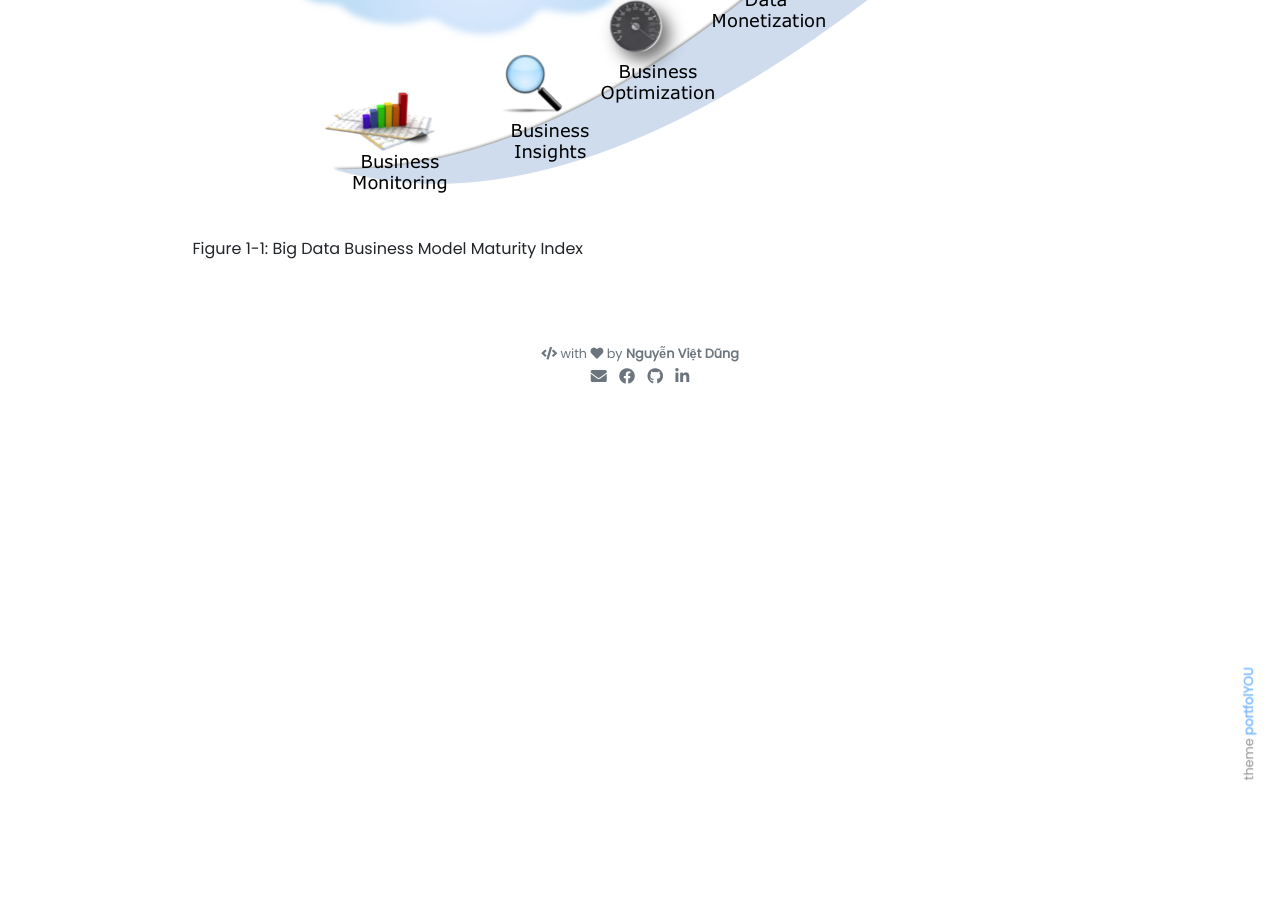
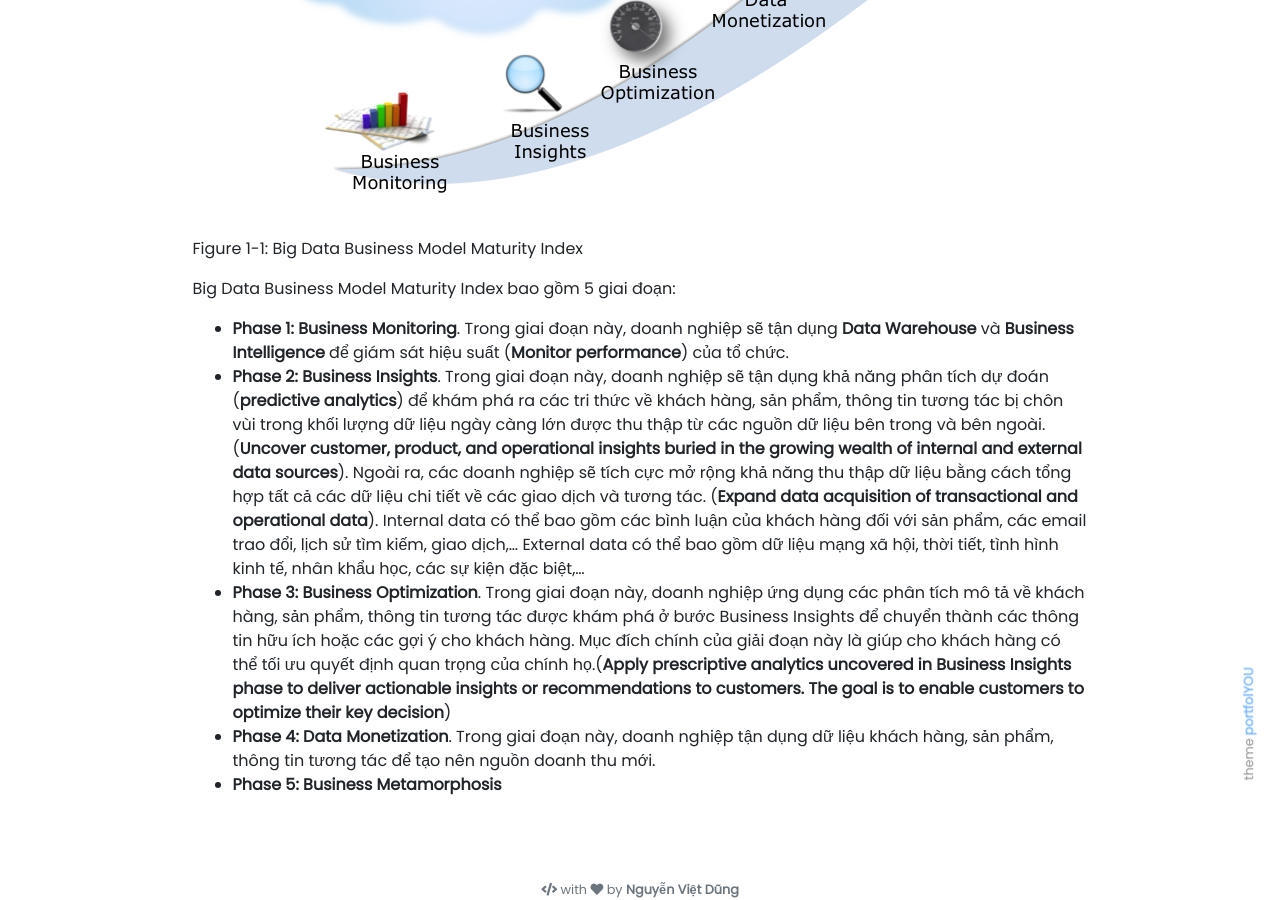
Before and after one commit to dungnv0696/nhathomongmo, a Jekyll site: the page built from _posts/2022-05-31-business-potential-big-data.md, in a window 1280 px wide and 900 px high, scrolled down 1125 px. Built offline with Jekyll 4.4.1, drawn with Linux system fonts in a browser that asks for light colours; nearby versions of some CDN libraries; our own code applies the rules of GitHub Pages for plain Markdown files; comment, search, counter and statistics services are not loaded; before the commit the page ends 1530 px from its top, so only the background shows below that; some of the changed text lies outside the part shown.

Commit message:
Update 2022-05-31-business-potential-big-data.md

```diff
--- a/_posts/2022-05-31-business-potential-big-data.md
+++ b/_posts/2022-05-31-business-potential-big-data.md
@@ -27,3 +27,11 @@ Trước khi đi vào cụ thể phương pháp ứng dụng phân tích dữ li
 
 ![Big Data Business Model Maturity Index](https://dungnv0696.github.io/nhathomongmo/assets/img/big_data_business_model_maturity_index.png)
 Figure 1-1: Big Data Business Model Maturity Index
+
+Big Data Business Model Maturity Index bao gồm 5 giai đoạn:
+- __Phase 1: Business Monitoring__. Trong giai đoạn này, doanh nghiệp sẽ tận dụng __Data Warehouse__ và __Business Intelligence__ để giám sát hiệu suất (__Monitor performance__) của tổ chức.
+- __Phase 2: Business Insights__. Trong giai đoạn này, doanh nghiệp sẽ tận dụng khả năng phân tích dự đoán (__predictive analytics__) để khám phá ra các tri thức về khách hàng, sản phẩm, thông tin tương tác bị chôn vùi trong khối lượng dữ liệu ngày càng lớn được thu thập từ các nguồn dữ liệu bên trong và bên ngoài. (__Uncover customer, product, and operational insights buried in the growing wealth of internal and external data sources__). Ngoài ra, các doanh nghiệp sẽ tích cực mở rộng khả năng thu thập dữ liệu bằng cách tổng hợp tất cả các dữ liệu chi tiết về các giao dịch và tương tác. (__Expand data acquisition of transactional and operational data__).
+Internal data có thể bao gồm các bình luận của khách hàng đối với sản phẩm, các email trao đổi, lịch sử tìm kiếm, giao dịch,... External data có thể bao gồm dữ liệu mạng xã hội, thời tiết, tình hình kinh tế, nhân khẩu học, các sự kiện đặc biệt,...
+- __Phase 3: Business Optimization__. Trong giai đoạn này, doanh nghiệp ứng dụng các phân tích mô tả về khách hàng, sản phẩm, thông tin tương tác được khám phá ở bước Business Insights để chuyển thành các thông tin hữu ích hoặc các gợi ý cho khách hàng. Mục đích chính của giải đoạn này là giúp cho khách hàng có thể tối ưu quyết định quan trọng của chính họ.(__Apply prescriptive analytics uncovered in Business Insights phase to deliver actionable insights or recommendations to customers. The goal is to enable customers to optimize their key decision__)
+- __Phase 4: Data Monetization__. Trong giai đoạn này, doanh nghiệp tận dụng dữ liệu khách hàng, sản phẩm, thông tin tương tác để tạo nên nguồn doanh thu mới.
+- __Phase 5: Business Metamorphosis__
```
